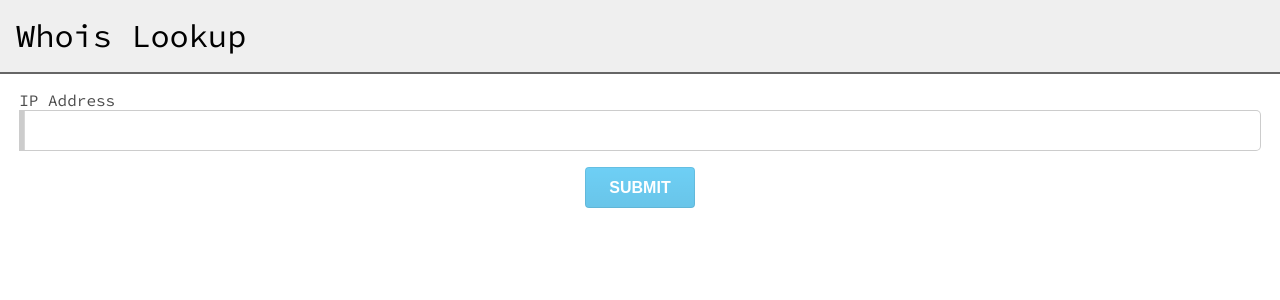
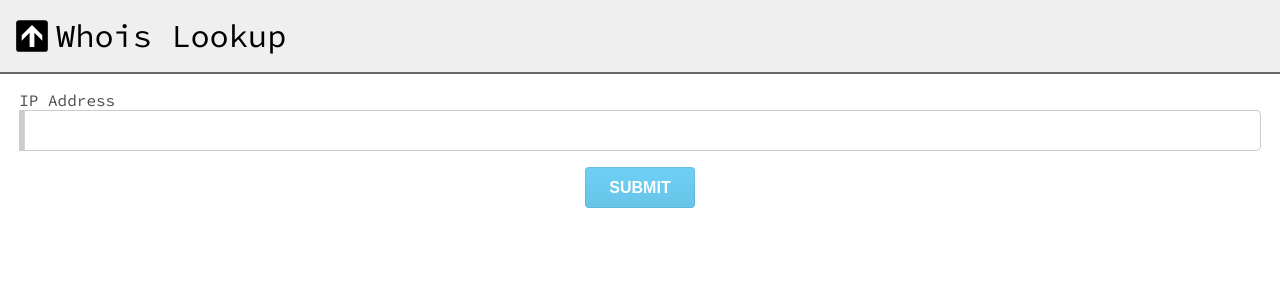
Before and after one commit to lovett/medley, a Python web app: template templates/whois.html in a window 1280 px wide. Shown: the top 300 px of the page. Run offline with Jinja, Linux system fonts and the light colour scheme; the template is opened without the code that fills it, so the values that code supplies are empty.

Commit message:
SVG icons for returning to homepage or endpoint main page

```diff
--- a/medley.py
+++ b/medley.py
@@ -255,7 +255,8 @@ class MedleyServer(object):
 
         return {
             "page_title": "Geoupdate",
-            "message": "ok"
+            "message": "ok",
+            "home_link": True
         }
 
     @cherrypy.expose
--- a/static/css/medley.css
+++ b/static/css/medley.css
@@ -65,8 +65,6 @@ INPUT[type=submit] {
     font-size: 1em;
 }
 
-.ui.focusable.button {
-}
 .ui.focusable.blue.button:focus {
     background-color: green;
 }
@@ -76,3 +74,24 @@ INPUT[type=submit] {
     padding: 2em 1em;
     background-color: #f5f5f5;
 }
+
+.svg-arrow {
+    display: block;
+    float: left;
+    margin-right: .5em;
+    margin-top: .25em;
+    background-repeat: no-repeat;
+    background-position: center center;
+    width: 2em;
+    height: 2em;
+    background-size: 100%;
+    text-indent: -9999px;
+}
+
+.svg-arrow.back {
+    background-image: url('../arrow-left.svg');
+}
+
+.svg-arrow.home {
+    background-image: url('../arrow-up.svg');
+}
--- a/templates/base.html
+++ b/templates/base.html
@@ -8,6 +8,14 @@
     </head>
     <body>
         <header>
+            {% if back_link %}
+            <a class="svg-arrow back" href="{{ back_link }}" title="Back to the main page">Back</a>
+            {% endif %}
+
+            {% if home_link %}
+            <a class="svg-arrow home" href="/" title="Return to the homepage">Home</a>
+            {% endif %}
+
             <h1>{{ page_title }}</h1>
             {% block page_header %}{% endblock %}
         </header>
--- a/templates/headers.html
+++ b/templates/headers.html
@@ -1,6 +1,7 @@
 {% extends "base.html" %}
 
 {% set page_title = "Headers" %}
+{% set home_link = True %}
 
 {% block page_body %}
 <div class="sixteen wide column">
--- a/templates/ip.html
+++ b/templates/ip.html
@@ -1,6 +1,7 @@
 {% extends "base.html" %}
 
-{% set page_title = "Headers" %}
+{% set page_title = "IP" %}
+{% set home_link = True %}
 
 {% block page_body %}
 
--- a/templates/lettercase.html
+++ b/templates/lettercase.html
@@ -1,6 +1,7 @@
 {% extends "base.html" %}
 
 {% set page_title = "Lettercase" %}
+{% set home_link = True %}
 
 {% block page_header %}
 {% endblock %}
--- a/templates/phone.html
+++ b/templates/phone.html
@@ -1,9 +1,12 @@
 {% extends "base.html" %}
+
 
 {% if state_name %}
 {% set page_title = number_formatted + " is in " + state_name %}
+{% set back_link = "/whois" %}
 {% else %}
 {% set page_title = "Phone Lookup" %}
+{% set home_link = True %}
 {% endif %}
 
 {% block scripts %}
@@ -18,7 +21,6 @@
 <p class="supplemental"><a href="{{ whitepages_url }}" target="_blank">Search Whitepages.com</a></p>
 <p class="supplemental"><a href="{{ bing_url}}" target="_blank">Search Bing</a></p>
 {% endif %}
-<p class="supplemental"><a href="/phone">Find another number</a></p>
 
 {% endif %}
 {% endblock %}
--- a/templates/whois.html
+++ b/templates/whois.html
@@ -1,7 +1,11 @@
 {% extends "base.html" %}
+
+{% set back_link = "/whois" %}
 
 {% if not ip %}
 {% set page_title = "Whois Lookup" %}
+{% set home_link = True %}
+{% set back_link = None %}
 {% elif geo.country_name == "United States" and geo.city and geo.region_code %}
 {% set page_title = ip + " is in " + geo.city + ", " + geo.region_code %}
 {% elif geo.city and geo.country_name %}
@@ -29,8 +33,6 @@
 {% if geo.metro_code %}
 <p class="supplemental">Part of metro {{ geo.metro_code }}.</p>
 {% endif %}
-
-<p class="next-action"><a href="/whois">Find another ip</a></p>
 
 {% endif %}
 
```
Also changed, not shown: static/arrow-left.svg (added), static/arrow-up.svg (added).
